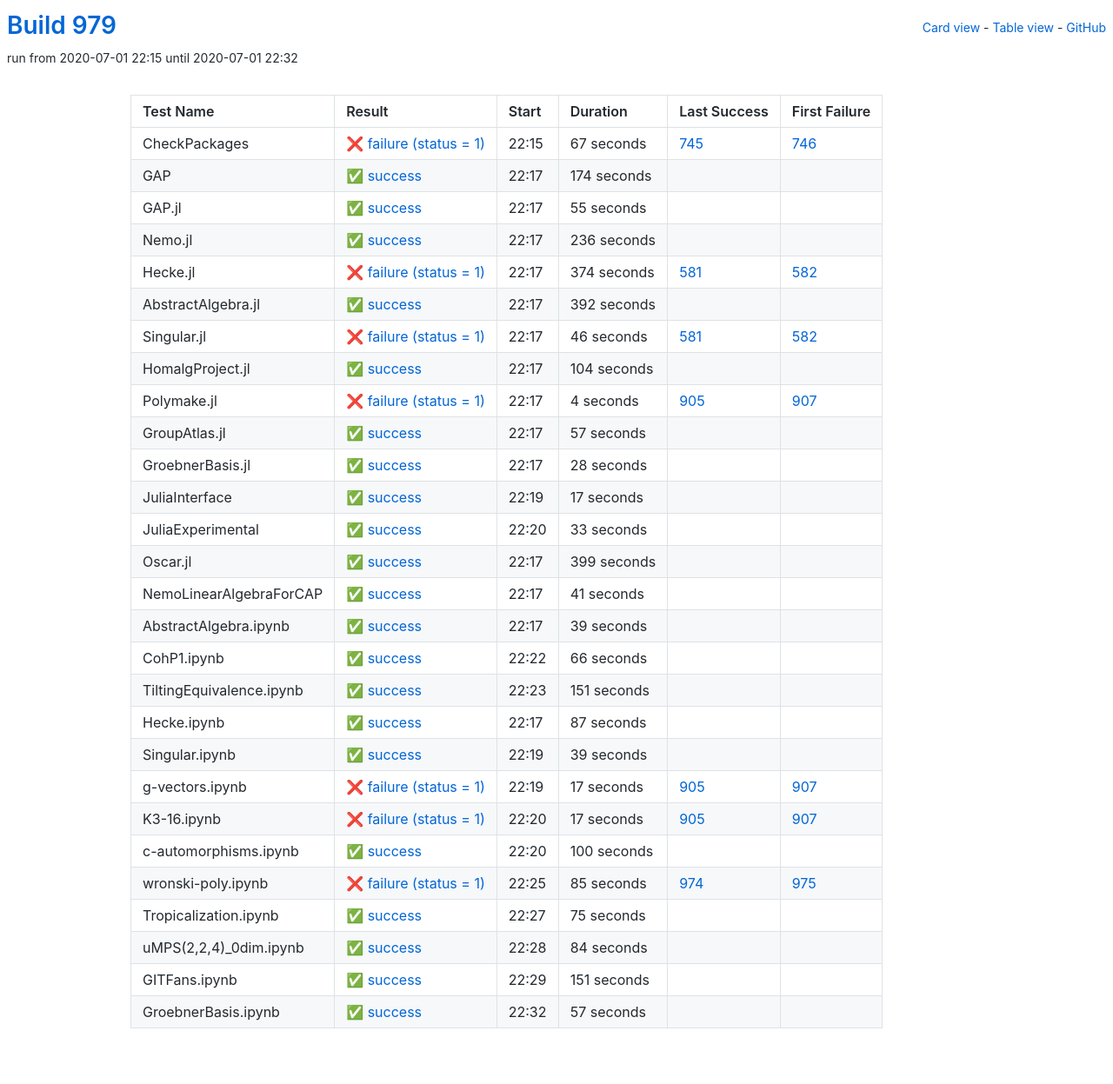
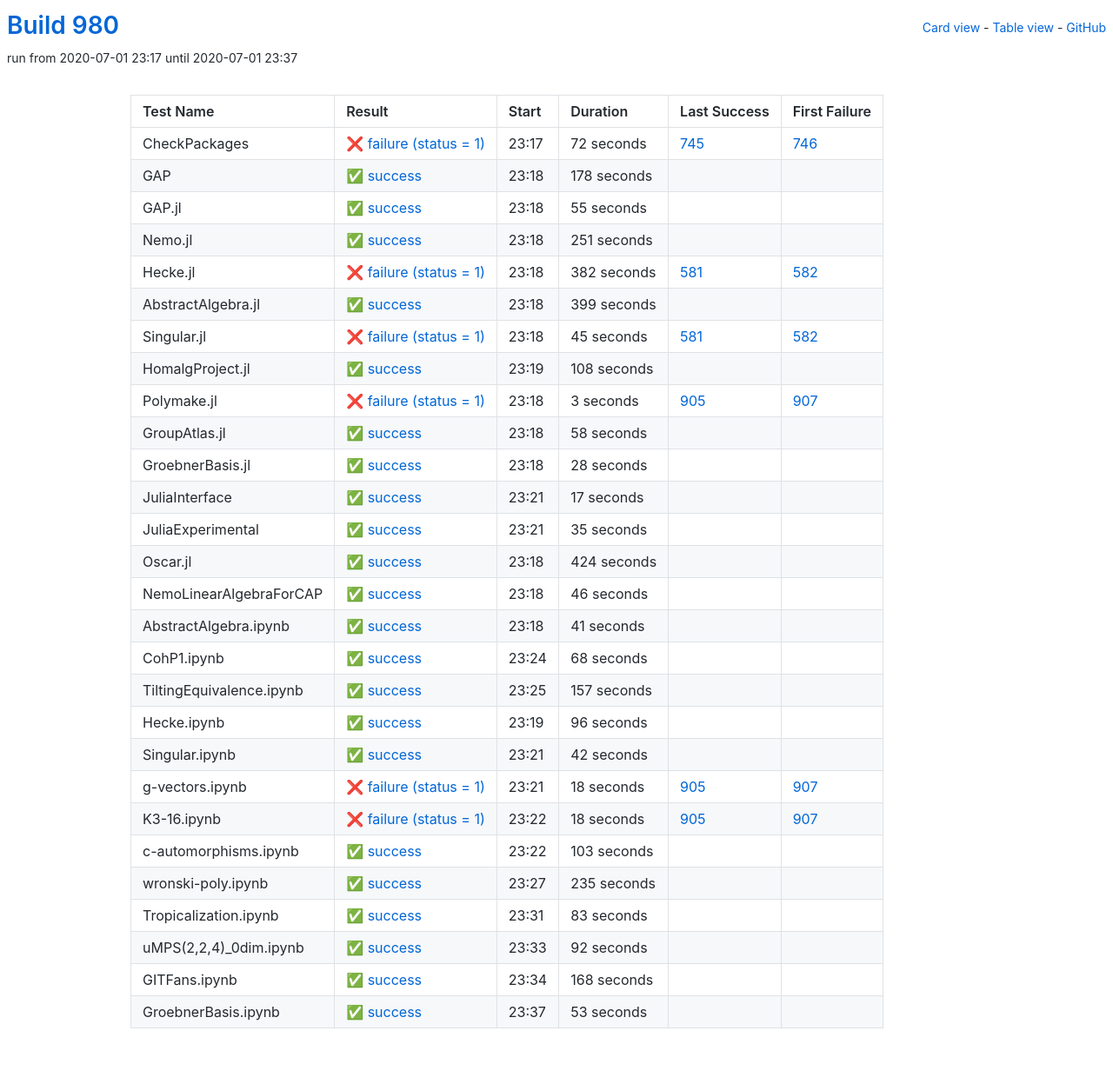
Before and after one commit to oscar-system/oscar-ci-status-1.4, a Jekyll site: the page built from table.html, in a window 1280 px wide. Shown: the whole page at 87% size. Built offline with Jekyll 4.4.1, drawn with Linux system fonts in a browser that asks for light colours.

Commit message:
Build #980

```diff
--- a/_data/ci.yml
+++ b/_data/ci.yml
@@ -1,6 +1,6 @@
 ---
-build: 979
-build_url: https://oscarci.mathematik.uni-kl.de/job/oscar-julia-1.4/979/
+build: 980
+build_url: https://oscarci.mathematik.uni-kl.de/job/oscar-julia-1.4/980/
 job: oscar-julia-1.4
 organization: oscar-system
 repo: oscar-ci-status-1.4
@@ -8,32 +8,32 @@ repourl: https://github.com/oscar-system/oscar-ci-status-1.4
 tests:
 - name: CheckPackages
   id: checkpackages
-  log: https://oscarci.mathematik.uni-kl.de/job/oscar-julia-1.4/979/artifact/logs/build-979/CheckPackages.log
-  start: 2020-07-01 22:15
+  log: https://oscarci.mathematik.uni-kl.de/job/oscar-julia-1.4/980/artifact/logs/build-980/CheckPackages.log
+  start: 2020-07-01 23:17
   success: false
   exitcode: 1
   status: failure
-  duration: 67
+  duration: 72
   last_success: 745
   last_success_url: https://oscarci.mathematik.uni-kl.de/job/oscar-julia-1.4/745/
   first_failure: 746
   first_failure_url: https://oscarci.mathematik.uni-kl.de/job/oscar-julia-1.4/746/
 - name: GAP
   id: gap
-  log: https://oscarci.mathematik.uni-kl.de/job/oscar-julia-1.4/979/artifact/logs/build-979/GAP.log
-  start: 2020-07-01 22:17
+  log: https://oscarci.mathematik.uni-kl.de/job/oscar-julia-1.4/980/artifact/logs/build-980/GAP.log
+  start: 2020-07-01 23:18
   success: true
   exitcode: 0
   status: success
-  duration: 174
+  duration: 178
   last_success: false
   last_success_url:
   first_failure: false
   first_failure_url:
 - name: GAP.jl
   id: gap-jl
-  log: https://oscarci.mathematik.uni-kl.de/job/oscar-julia-1.4/979/artifact/logs/build-979/GAP.jl.log
-  start: 2020-07-01 22:17
+  log: https://oscarci.mathematik.uni-kl.de/job/oscar-julia-1.4/980/artifact/logs/build-980/GAP.jl.log
+  start: 2020-07-01 23:18
   success: true
   exitcode: 0
   status: success
@@ -44,92 +44,92 @@ tests:
   first_failure_url:
 - name: Nemo.jl
   id: nemo-jl
-  log: https://oscarci.mathematik.uni-kl.de/job/oscar-julia-1.4/979/artifact/logs/build-979/Nemo.jl.log
-  start: 2020-07-01 22:17
+  log: https://oscarci.mathematik.uni-kl.de/job/oscar-julia-1.4/980/artifact/logs/build-980/Nemo.jl.log
+  start: 2020-07-01 23:18
   success: true
   exitcode: 0
   status: success
-  duration: 236
+  duration: 251
   last_success: false
   last_success_url:
   first_failure: false
   first_failure_url:
 - name: Hecke.jl
   id: hecke-jl
-  log: https://oscarci.mathematik.uni-kl.de/job/oscar-julia-1.4/979/artifact/logs/build-979/Hecke.jl.log
-  start: 2020-07-01 22:17
+  log: https://oscarci.mathematik.uni-kl.de/job/oscar-julia-1.4/980/artifact/logs/build-980/Hecke.jl.log
+  start: 2020-07-01 23:18
   success: false
   exitcode: 1
   status: failure
-  duration: 374
+  duration: 382
   last_success: 581
   last_success_url: https://oscarci.mathematik.uni-kl.de/job/oscar-julia-1.4/581/
   first_failure: 582
   first_failure_url: https://oscarci.mathematik.uni-kl.de/job/oscar-julia-1.4/582/
 - name: AbstractAlgebra.jl
   id: abstractalgebra-jl
-  log: https://oscarci.mathematik.uni-kl.de/job/oscar-julia-1.4/979/artifact/logs/build-979/AbstractAlgebra.jl.log
-  start: 2020-07-01 22:17
+  log: https://oscarci.mathematik.uni-kl.de/job/oscar-julia-1.4/980/artifact/logs/build-980/AbstractAlgebra.jl.log
+  start: 2020-07-01 23:18
   success: true
   exitcode: 0
   status: success
-  duration: 392
+  duration: 399
   last_success: false
   last_success_url:
   first_failure: false
   first_failure_url:
 - name: Singular.jl
   id: singular-jl
-  log: https://oscarci.mathematik.uni-kl.de/job/oscar-julia-1.4/979/artifact/logs/build-979/Singular.jl.log
-  start: 2020-07-01 22:17
+  log: https://oscarci.mathematik.uni-kl.de/job/oscar-julia-1.4/980/artifact/logs/build-980/Singular.jl.log
+  start: 2020-07-01 23:18
   success: false
   exitcode: 1
   status: failure
-  duration: 46
+  duration: 45
   last_success: 581
   last_success_url: https://oscarci.mathematik.uni-kl.de/job/oscar-julia-1.4/581/
   first_failure: 582
   first_failure_url: https://oscarci.mathematik.uni-kl.de/job/oscar-julia-1.4/582/
 - name: HomalgProject.jl
   id: homalgproject-jl
-  log: https://oscarci.mathematik.uni-kl.de/job/oscar-julia-1.4/979/artifact/logs/build-979/HomalgProject.jl.log
-  start: 2020-07-01 22:17
+  log: https://oscarci.mathematik.uni-kl.de/job/oscar-julia-1.4/980/artifact/logs/build-980/HomalgProject.jl.log
+  start: 2020-07-01 23:19
   success: true
   exitcode: 0
   status: success
-  duration: 104
+  duration: 108
   last_success: false
   last_success_url:
   first_failure: false
   first_failure_url:
 - name: Polymake.jl
   id: polymake-jl
-  log: https://oscarci.mathematik.uni-kl.de/job/oscar-julia-1.4/979/artifact/logs/build-979/Polymake.jl.log
-  start: 2020-07-01 22:17
+  log: https://oscarci.mathematik.uni-kl.de/job/oscar-julia-1.4/980/artifact/logs/build-980/Polymake.jl.log
+  start: 2020-07-01 23:18
   success: false
   exitcode: 1
   status: failure
-  duration: 4
+  duration: 3
   last_success: 905
   last_success_url: https://oscarci.mathematik.uni-kl.de/job/oscar-julia-1.4/905/
   first_failure: 907
   first_failure_url: https://oscarci.mathematik.uni-kl.de/job/oscar-julia-1.4/907/
 - name: GroupAtlas.jl
   id: groupatlas-jl
-  log: https://oscarci.mathematik.uni-kl.de/job/oscar-julia-1.4/979/artifact/logs/build-979/GroupAtlas.jl.log
-  start: 2020-07-01 22:17
+  log: https://oscarci.mathematik.uni-kl.de/job/oscar-julia-1.4/980/artifact/logs/build-980/GroupAtlas.jl.log
+  start: 2020-07-01 23:18
   success: true
   exitcode: 0
   status: success
-  duration: 57
+  duration: 58
   last_success: false
   last_success_url:
   first_failure: false
   first_failure_url:
 - name: GroebnerBasis.jl
   id: groebnerbasis-jl
-  log: https://oscarci.mathematik.uni-kl.de/job/oscar-julia-1.4/979/artifact/logs/build-979/GroebnerBasis.jl.log
-  start: 2020-07-01 22:17
+  log: https://oscarci.mathematik.uni-kl.de/job/oscar-julia-1.4/980/artifact/logs/build-980/GroebnerBasis.jl.log
+  start: 2020-07-01 23:18
   success: true
   exitcode: 0
   status: success
@@ -140,8 +140,8 @@ tests:
   first_failure_url:
 - name: JuliaInterface
   id: juliainterface
-  log: https://oscarci.mathematik.uni-kl.de/job/oscar-julia-1.4/979/artifact/logs/build-979/JuliaInterface.log
-  start: 2020-07-01 22:19
+  log: https://oscarci.mathematik.uni-kl.de/job/oscar-julia-1.4/980/artifact/logs/build-980/JuliaInterface.log
+  start: 2020-07-01 23:21
   success: true
   exitcode: 0
   status: success
@@ -152,32 +152,44 @@ tests:
   first_failure_url:
 - name: JuliaExperimental
   id: juliaexperimental
-  log: https://oscarci.mathematik.uni-kl.de/job/oscar-julia-1.4/979/artifact/logs/build-979/JuliaExperimental.log
-  start: 2020-07-01 22:20
+  log: https://oscarci.mathematik.uni-kl.de/job/oscar-julia-1.4/980/artifact/logs/build-980/JuliaExperimental.log
+  start: 2020-07-01 23:21
   success: true
   exitcode: 0
   status: success
-  duration: 33
+  duration: 35
   last_success: false
   last_success_url:
   first_failure: false
   first_failure_url:
 - name: Oscar.jl
   id: oscar-jl
-  log: https://oscarci.mathematik.uni-kl.de/job/oscar-julia-1.4/979/artifact/logs/build-979/Oscar.jl.log
-  start: 2020-07-01 22:17
+  log: https://oscarci.mathematik.uni-kl.de/job/oscar-julia-1.4/980/artifact/logs/build-980/Oscar.jl.log
+  start: 2020-07-01 23:18
   success: true
   exitcode: 0
   status: success
-  duration: 399
+  duration: 424
   last_success: false
   last_success_url:
   first_failure: false
   first_failure_url:
 - name: NemoLinearAlgebraForCAP
   id: nemolinearalgebraforcap
-  log: https://oscarci.mathematik.uni-kl.de/job/oscar-julia-1.4/979/artifact/logs/build-979/NemoLinearAlgebraForCAP.log
-  start: 2020-07-01 22:17
+  log: https://oscarci.mathematik.uni-kl.de/job/oscar-julia-1.4/980/artifact/logs/build-980/NemoLinearAlgebraForCAP.log
+  start: 2020-07-01 23:18
+  success: true
+  exitcode: 0
+  status: success
+  duration: 46
+  last_success: false
+  last_success_url:
+  first_failure: false
+  first_failure_url:
+- name: AbstractAlgebra.ipynb
+  id: abstractalgebra-ipynb
+  log: https://oscarci.mathematik.uni-kl.de/job/oscar-julia-1.4/980/artifact/logs/build-980/AbstractAlgebra.ipynb.log
+  start: 2020-07-01 23:18
   success: true
   exitcode: 0
   status: success
@@ -186,158 +198,146 @@ tests:
   last_success_url:
   first_failure: false
   first_failure_url:
-- name: AbstractAlgebra.ipynb
-  id: abstractalgebra-ipynb
-  log: https://oscarci.mathematik.uni-kl.de/job/oscar-julia-1.4/979/artifact/logs/build-979/AbstractAlgebra.ipynb.log
-  start: 2020-07-01 22:17
+- name: CohP1.ipynb
+  id: cohp1-ipynb
+  log: https://oscarci.mathematik.uni-kl.de/job/oscar-julia-1.4/980/artifact/logs/build-980/CohP1.ipynb.log
+  start: 2020-07-01 23:24
   success: true
   exitcode: 0
   status: success
-  duration: 39
-  last_success: false
-  last_success_url:
-  first_failure: false
-  first_failure_url:
-- name: CohP1.ipynb
-  id: cohp1-ipynb
-  log: https://oscarci.mathematik.uni-kl.de/job/oscar-julia-1.4/979/artifact/logs/build-979/CohP1.ipynb.log
-  start: 2020-07-01 22:22
-  success: true
-  exitcode: 0
-  status: success
-  duration: 66
+  duration: 68
   last_success: false
   last_success_url:
   first_failure: false
   first_failure_url:
 - name: TiltingEquivalence.ipynb
   id: tiltingequivalence-ipynb
-  log: https://oscarci.mathematik.uni-kl.de/job/oscar-julia-1.4/979/artifact/logs/build-979/TiltingEquivalence.ipynb.log
-  start: 2020-07-01 22:23
+  log: https://oscarci.mathematik.uni-kl.de/job/oscar-julia-1.4/980/artifact/logs/build-980/TiltingEquivalence.ipynb.log
+  start: 2020-07-01 23:25
   success: true
   exitcode: 0
   status: success
-  duration: 151
+  duration: 157
   last_success: false
   last_success_url:
   first_failure: false
   first_failure_url:
 - name: Hecke.ipynb
   id: hecke-ipynb
-  log: https://oscarci.mathematik.uni-kl.de/job/oscar-julia-1.4/979/artifact/logs/build-979/Hecke.ipynb.log
-  start: 2020-07-01 22:17
+  log: https://oscarci.mathematik.uni-kl.de/job/oscar-julia-1.4/980/artifact/logs/build-980/Hecke.ipynb.log
+  start: 2020-07-01 23:19
   success: true
   exitcode: 0
   status: success
-  duration: 87
+  duration: 96
   last_success: false
   last_success_url:
   first_failure: false
   first_failure_url:
 - name: Singular.ipynb
   id: singular-ipynb
-  log: https://oscarci.mathematik.uni-kl.de/job/oscar-julia-1.4/979/artifact/logs/build-979/Singular.ipynb.log
-  start: 2020-07-01 22:19
+  log: https://oscarci.mathematik.uni-kl.de/job/oscar-julia-1.4/980/artifact/logs/build-980/Singular.ipynb.log
+  start: 2020-07-01 23:21
   success: true
   exitcode: 0
   status: success
-  duration: 39
+  duration: 42
   last_success: false
   last_success_url:
   first_failure: false
   first_failure_url:
 - name: g-vectors.ipynb
   id: g-vectors-ipynb
-  log: https://oscarci.mathematik.uni-kl.de/job/oscar-julia-1.4/979/artifact/logs/build-979/g-vectors.ipynb.log
-  start: 2020-07-01 22:19
+  log: https://oscarci.mathematik.uni-kl.de/job/oscar-julia-1.4/980/artifact/logs/build-980/g-vectors.ipynb.log
+  start: 2020-07-01 23:21
   success: false
   exitcode: 1
   status: failure
-  duration: 17
+  duration: 18
   last_success: 905
   last_success_url: https://oscarci.mathematik.uni-kl.de/job/oscar-julia-1.4/905/
   first_failure: 907
   first_failure_url: https://oscarci.mathematik.uni-kl.de/job/oscar-julia-1.4/907/
 - name: K3-16.ipynb
   id: k3-16-ipynb
-  log: https://oscarci.mathematik.uni-kl.de/job/oscar-julia-1.4/979/artifact/logs/build-979/K3-16.ipynb.log
-  start: 2020-07-01 22:20
+  log: https://oscarci.mathematik.uni-kl.de/job/oscar-julia-1.4/980/artifact/logs/build-980/K3-16.ipynb.log
+  start: 2020-07-01 23:22
   success: false
   exitcode: 1
   status: failure
-  duration: 17
+  duration: 18
   last_success: 905
   last_success_url: https://oscarci.mathematik.uni-kl.de/job/oscar-julia-1.4/905/
   first_failure: 907
   first_failure_url: https://oscarci.mathematik.uni-kl.de/job/oscar-julia-1.4/907/
 - name: c-automorphisms.ipynb
   id: c-automorphisms-ipynb
-  log: https://oscarci.mathematik.uni-kl.de/job/oscar-julia-1.4/979/artifact/logs/build-979/c-automorphisms.ipynb.log
-  start: 2020-07-01 22:20
+  log: https://oscarci.mathematik.uni-kl.de/job/oscar-julia-1.4/980/artifact/logs/build-980/c-automorphisms.ipynb.log
+  start: 2020-07-01 23:22
   success: true
   exitcode: 0
   status: success
-  duration: 100
+  duration: 103
   last_success: false
   last_success_url:
   first_failure: false
   first_failure_url:
 - name: wronski-poly.ipynb
   id: wronski-poly-ipynb
-  log: https://oscarci.mathematik.uni-kl.de/job/oscar-julia-1.4/979/artifact/logs/build-979/wronski-poly.ipynb.log
-  start: 2020-07-01 22:25
-  success: false
-  exitcode: 1
-  status: failure
-  duration: 85
-  last_success: 974
-  last_success_url: https://oscarci.mathematik.uni-kl.de/job/oscar-julia-1.4/974/
-  first_failure: 975
-  first_failure_url: https://oscarci.mathematik.uni-kl.de/job/oscar-julia-1.4/975/
-- name: Tropicalization.ipynb
-  id: tropicalization-ipynb
-  log: https://oscarci.mathematik.uni-kl.de/job/oscar-julia-1.4/979/artifact/logs/build-979/Tropicalization.ipynb.log
-  start: 2020-07-01 22:27
+  log: https://oscarci.mathematik.uni-kl.de/job/oscar-julia-1.4/980/artifact/logs/build-980/wronski-poly.ipynb.log
+  start: 2020-07-01 23:27
   success: true
   exitcode: 0
   status: success
-  duration: 75
+  duration: 235
+  last_success: false
+  last_success_url:
+  first_failure: false
+  first_failure_url:
+- name: Tropicalization.ipynb
+  id: tropicalization-ipynb
+  log: https://oscarci.mathematik.uni-kl.de/job/oscar-julia-1.4/980/artifact/logs/build-980/Tropicalization.ipynb.log
+  start: 2020-07-01 23:31
+  success: true
+  exitcode: 0
+  status: success
+  duration: 83
   last_success: false
   last_success_url:
   first_failure: false
   first_failure_url:
 - name: uMPS(2,2,4)_0dim.ipynb
   id: umps-2-2-4-0dim-ipynb
-  log: https://oscarci.mathematik.uni-kl.de/job/oscar-julia-1.4/979/artifact/logs/build-979/uMPS-2-2-4-_0dim.ipynb.log
-  start: 2020-07-01 22:28
+  log: https://oscarci.mathematik.uni-kl.de/job/oscar-julia-1.4/980/artifact/logs/build-980/uMPS-2-2-4-_0dim.ipynb.log
+  start: 2020-07-01 23:33
   success: true
   exitcode: 0
   status: success
-  duration: 84
+  duration: 92
   last_success: false
   last_success_url:
   first_failure: false
   first_failure_url:
 - name: GITFans.ipynb
   id: gitfans-ipynb
-  log: https://oscarci.mathematik.uni-kl.de/job/oscar-julia-1.4/979/artifact/logs/build-979/GITFans.ipynb.log
-  start: 2020-07-01 22:29
+  log: https://oscarci.mathematik.uni-kl.de/job/oscar-julia-1.4/980/artifact/logs/build-980/GITFans.ipynb.log
+  start: 2020-07-01 23:34
   success: true
   exitcode: 0
   status: success
-  duration: 151
+  duration: 168
   last_success: false
   last_success_url:
   first_failure: false
   first_failure_url:
 - name: GroebnerBasis.ipynb
   id: groebnerbasis-ipynb
-  log: https://oscarci.mathematik.uni-kl.de/job/oscar-julia-1.4/979/artifact/logs/build-979/GroebnerBasis.ipynb.log
-  start: 2020-07-01 22:32
+  log: https://oscarci.mathematik.uni-kl.de/job/oscar-julia-1.4/980/artifact/logs/build-980/GroebnerBasis.ipynb.log
+  start: 2020-07-01 23:37
   success: true
   exitcode: 0
   status: success
-  duration: 57
+  duration: 53
   last_success: false
   last_success_url:
   first_failure: false
```
Also changed, not shown: README.md.
